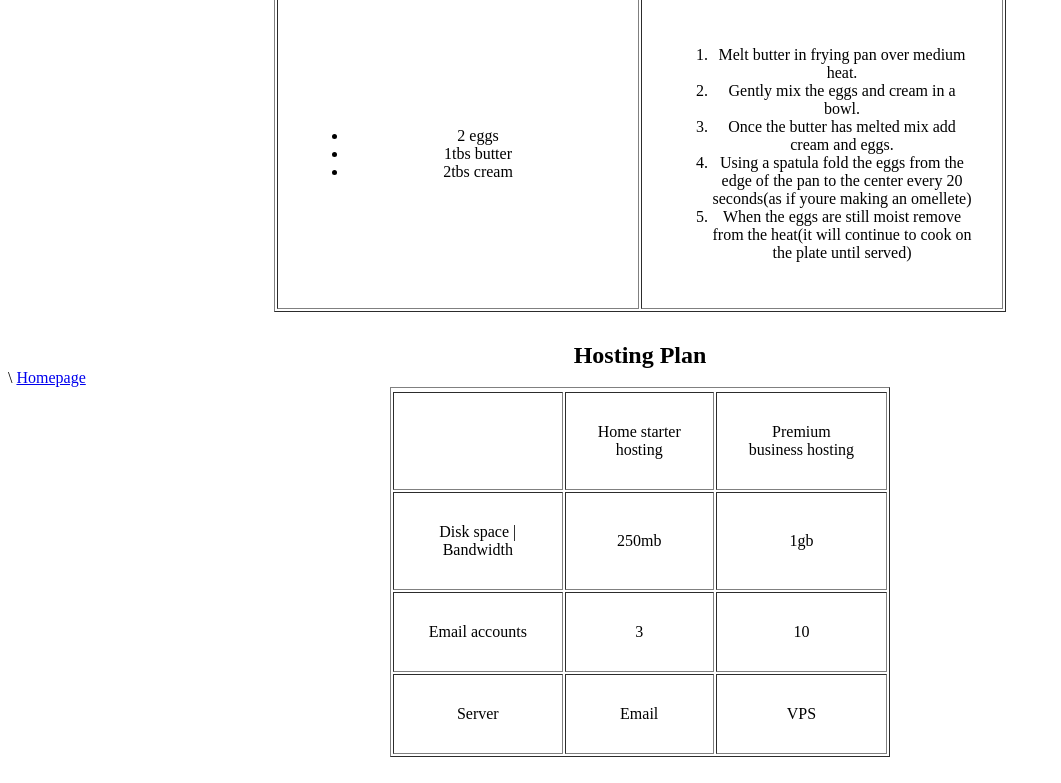
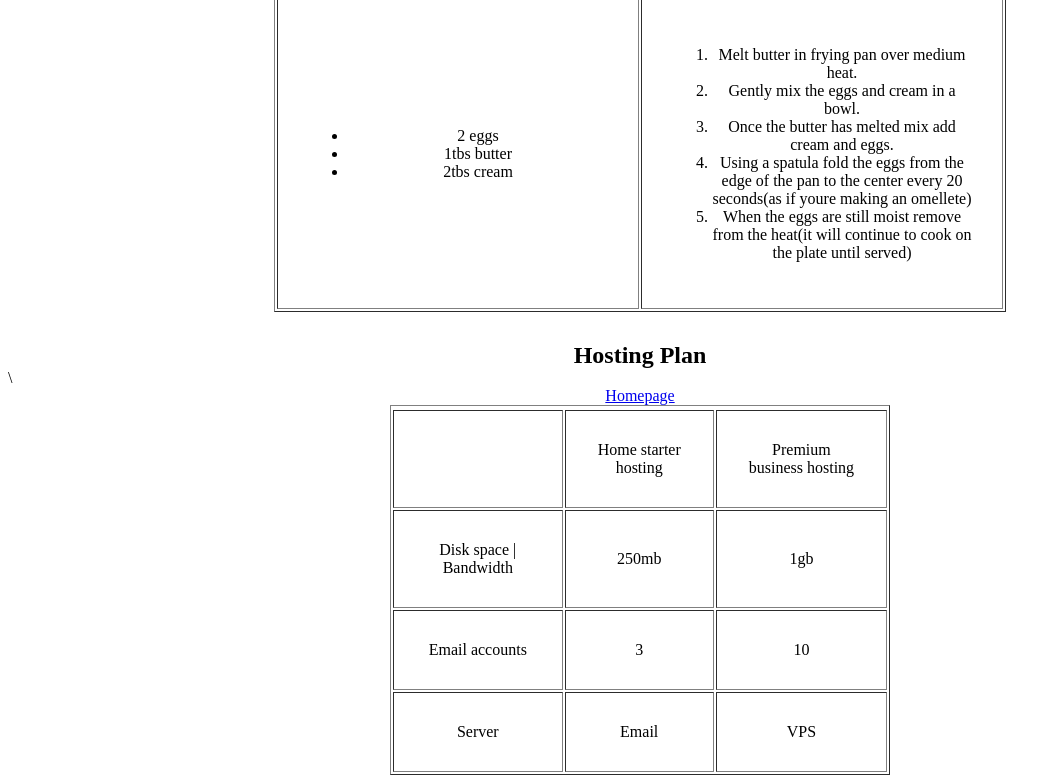
Before and after one commit to rpremopalos/rpremopalos.github.io, a plain HTML site: page week1/activity/index.html in a window 1280 px wide. Shown: the part 677-1460 px from the top of the page, without its empty margins (0-1061 px from the left). Drawn offline with Linux system fonts and the light colour scheme.

Commit message:
Update index.html

```diff
--- a/week1/activity/index.html
+++ b/week1/activity/index.html
@@ -67,7 +67,7 @@
             <td>VPS</td>
         </tr>
 
-    <a href="../../week2/activity/index.html">Homepage<a/>
+ <center> <a href="../../week2/activity/index.html">Homepage</a> </center>
     <script>
 
     </script>
```
